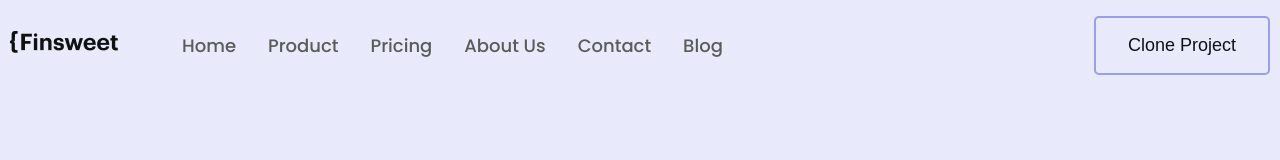
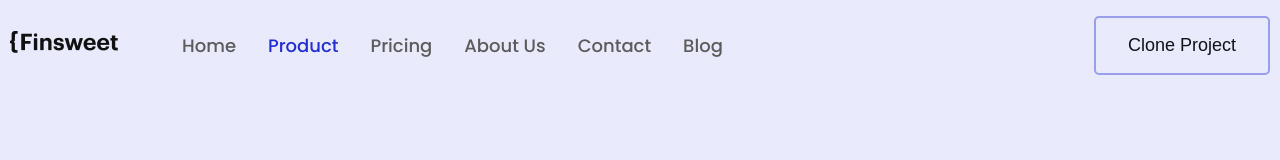
Before and after one commit to Kiguradze/Finsweet-Template1, a React (Vite) app: page /product in a window 1280 px wide. Shown: the top 160 px of the page. Built offline with nearby package versions, Linux system fonts and the light colour scheme.

Commit message:
add page navigations

```diff
--- a/package.json
+++ b/package.json
@@ -16,6 +16,7 @@
     "react": "^18.2.0",
     "react-dom": "^18.2.0",
     "react-icons": "^4.12.0",
+    "react-router-dom": "^6.20.0",
     "swiper": "^11.0.4"
   },
   "devDependencies": {
--- a/src/App.jsx
+++ b/src/App.jsx
@@ -1,10 +1,15 @@
+import { BrowserRouter as Router, Routes, Route } from "react-router-dom";
 import Home from "./pages/homePage/Home";
+import Product from "./pages/productPage/Product";
 
 function App() {
   return (
-    <>
-      <Home />
-    </>
+    <Router>
+      <Routes>
+        <Route path="/" element={<Home />} />
+        <Route path="/product" element={<Product />} />
+      </Routes>
+    </Router>
   );
 }
 
--- a/src/components/header/nav/Nav.jsx
+++ b/src/components/header/nav/Nav.jsx
@@ -1,6 +1,8 @@
+import { Link } from "react-router-dom";
 import "./nav.css";
 import logo from "../../../assets/logo.png";
 import { RxHamburgerMenu } from "react-icons/rx";
+import { NavLink } from "react-router-dom";
 
 const Nav = ({ handleClick, active }) => {
   return (
@@ -12,34 +14,34 @@ const Nav = ({ handleClick, active }) => {
 
         <ul className="nav-list">
           <li className="list-item">
-            <a className="nav-link" href="#">
+            <NavLink to="/" exact className="nav-link">
               Home
-            </a>
+            </NavLink>
           </li>
           <li className="list-item">
-            <a className="nav-link" href="#">
+            <NavLink to="/product" className="nav-link">
               Product
-            </a>
+            </NavLink>
           </li>
           <li className="list-item">
-            <a className="nav-link" href="#">
+            <NavLink to="/pricing" className="nav-link">
               Pricing
-            </a>
+            </NavLink>
           </li>
           <li className="list-item">
-            <a className="nav-link" href="#">
+            <NavLink to="/about" className="nav-link">
               About Us
-            </a>
+            </NavLink>
           </li>
           <li className="list-item">
-            <a className="nav-link" href="#">
+            <NavLink to="/contact" className="nav-link">
               Contact
-            </a>
+            </NavLink>
           </li>
           <li className="list-item">
-            <a className="nav-link" href="#">
+            <NavLink to="/blog" className="nav-link">
               Blog
-            </a>
+            </NavLink>
           </li>
         </ul>
       </div>
@@ -48,6 +50,7 @@ const Nav = ({ handleClick, active }) => {
         className={`hamburger ${active ? "isActive" : ""}`}
         onClick={handleClick}
       />
+
       <div className="right-row">
         <button>Clone Project</button>
       </div>
--- a/src/components/header/nav/nav.css
+++ b/src/components/header/nav/nav.css
@@ -43,6 +43,10 @@ nav {
 }
 
 .nav-link:hover {
+  color: #232ed1;
+}
+
+.nav-link.active {
   color: #232ed1;
 }
 
--- /dev/null
+++ b/src/pages/productPage/Product.jsx
@@ -0,0 +1,12 @@
+import React from "react";
+import Header from "../../components/header/Header";
+
+const Product = () => {
+  return (
+    <>
+      <Header />
+    </>
+  );
+};
+
+export default Product;
```
Also changed, not shown: 1 other file (tests, documents, lock files or other folders).
